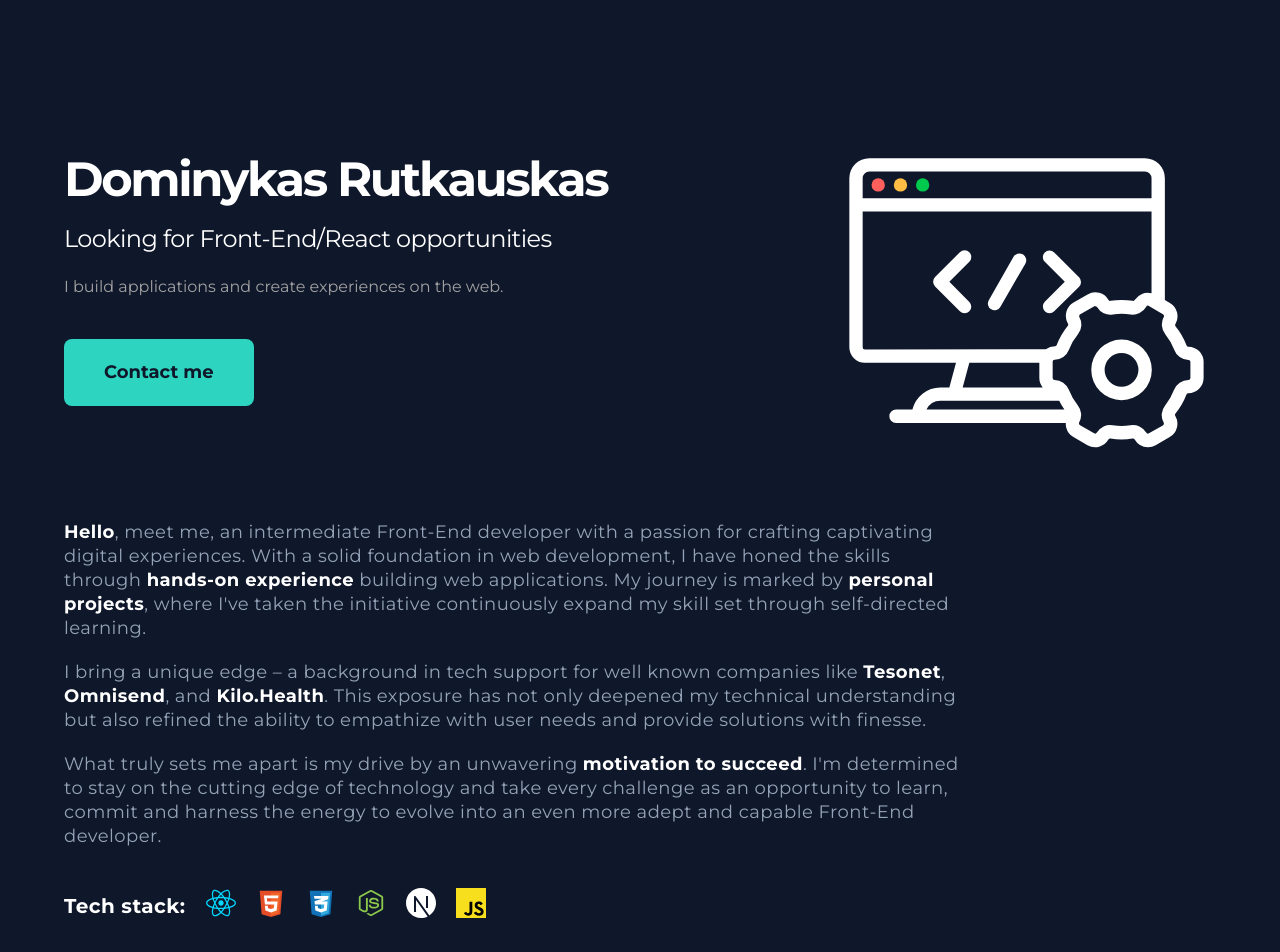
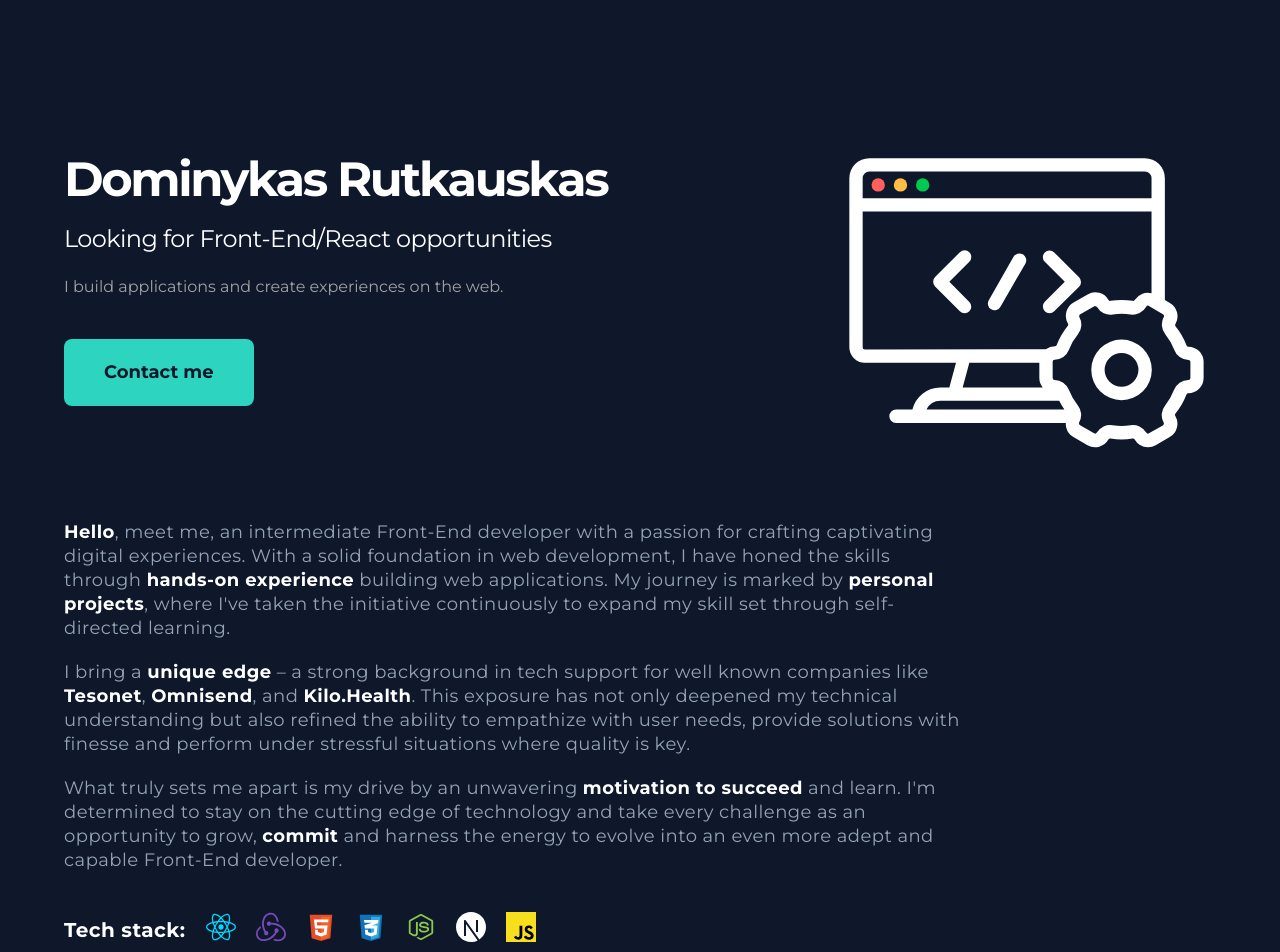
Before and after one commit to domrut/portfolio, a Next.js app in the folder front/: page / in a window 1280 px wide. Shown: the top 952 px of the page. Built offline with nearby package versions, Linux system fonts and the light colour scheme; no server answers; the database is empty.

Commit message:
text changes/styling

```diff
--- a/front/components/introduction.tsx
+++ b/front/components/introduction.tsx
@@ -4,23 +4,26 @@ import CSSIcon from "./svg/cssIcon";
 import NodeIcon from "./svg/nodeIcon";
 import NextIcon from "./svg/nextIcon";
 import JsIcon from "./svg/jsIcon";
+import ReduxToolkit from "./svg/reduxToolkitIcon";
+import Git from "./svg/gitIcon";
 
 export default function Introduction () {
     return (
         <section className="my-10 text-slate-400 text-base sm:text-[18px] tracking-wide max-w-4xl">
             <section>
                 <p>
-                    <span className="text-white font-semibold">Hello</span>, meet me, an intermediate Front-End developer with a passion for crafting captivating digital experiences. With a solid foundation in web development, I have honed the skills through <span className="text-white font-semibold">hands-on experience</span> building web applications. My journey is marked by <a href="https://github.com/domrut" className="text-white font-semibold hover:text-teal-400">personal projects</a>, where I've taken the initiative continuously expand my skill set through self-directed learning.</p>
+                    <span className="text-white font-semibold">Hello</span>, meet me, an intermediate Front-End developer with a passion for crafting captivating digital experiences. With a solid foundation in web development, I have honed the skills through <span className="text-white font-semibold">hands-on experience</span> building web applications. My journey is marked by <a href="https://github.com/domrut" className="text-white font-semibold hover:text-teal-400">personal projects</a>, where I've taken the initiative continuously to expand my skill set through self-directed learning.</p>
                 <p className="my-5">
-                    I bring a unique edge – a background in tech support for well known companies like <a href="https://tesonet.com" target="_blank" className="text-white font-semibold hover:text-teal-400">Tesonet</a>, <a href="https://omnisend.com" target="_blank" className="text-white font-semibold hover:text-teal-400">Omnisend</a>, and <a href="https://kilo.health" target="_blank" className="text-white font-semibold hover:text-teal-400">Kilo.Health</a>. This exposure has not only deepened my technical understanding but also refined the ability to empathize with user needs and provide solutions with finesse.</p>
+                    I bring a <span className="text-white font-semibold">unique edge</span> – a strong background in tech support for well known companies like <a href="https://tesonet.com" target="_blank" className="text-white font-semibold hover:text-teal-400">Tesonet</a>, <a href="https://omnisend.com" target="_blank" className="text-white font-semibold hover:text-teal-400">Omnisend</a>, and <a href="https://kilo.health" target="_blank" className="text-white font-semibold hover:text-teal-400">Kilo.Health</a>. This exposure has not only deepened my technical understanding but also refined the ability to empathize with user needs, provide solutions with finesse and perform under stressful situations where quality is key.</p>
                 <p>
-                    What truly sets me apart is my drive by an unwavering <span className="text-white font-semibold">motivation to succeed</span>. I'm determined to stay on the cutting edge of technology and take every challenge as an opportunity to learn, commit and harness the energy to evolve into an even more adept and capable Front-End developer.
+                    What truly sets me apart is my drive by an unwavering <span className="text-white font-semibold">motivation to succeed</span> and learn. I'm determined to stay on the cutting edge of technology and take every challenge as an opportunity to grow, <span className="tooltip"><span className="text-white font-semibold">commit</span><span className="tooltipIcon"><Git/></span></span> and harness the energy to evolve into an even more adept and capable Front-End developer.
                 </p>
             </section>
             <section className="mt-10 flex flex-col sm:flex-row items-start sm:items-center">
                 <p className="text-white font-bold text-base sm:text-xl">Tech stack:</p>
                 <section className="mt-5 [&>*]:mr-5 sm:[&>*]:mr-0 sm:[&>*]:ml-5 sm:mt-0">
                     <ReactIcon/>
+                    <ReduxToolkit/>
                     <HTMLIcon/>
                     <CSSIcon/>
                     <NodeIcon/>
--- /dev/null
+++ b/front/components/svg/gitIcon.tsx
@@ -0,0 +1,8 @@
+export default function Git() {
+    return (
+        <svg width="40px" height="40px" viewBox="0 0 32 32" fill="none" xmlns="http://www.w3.org/2000/svg">
+            <path d="M2.58536 17.4132C1.80488 16.6327 1.80488 15.3673 2.58536 14.5868L14.5868 2.58536C15.3673 1.80488 16.6327 1.80488 17.4132 2.58536L29.4146 14.5868C30.1951 15.3673 30.1951 16.6327 29.4146 17.4132L17.4132 29.4146C16.6327 30.1951 15.3673 30.1951 14.5868 29.4146L2.58536 17.4132Z" fill="#EE513B"/>
+            <path d="M12.1489 5.06152L10.9336 6.27686L14.0725 9.41577C13.9455 9.68819 13.8746 9.99201 13.8746 10.3124C13.8746 11.222 14.4461 11.9981 15.2496 12.3012V19.9798C14.4461 20.2829 13.8746 21.059 13.8746 21.9686C13.8746 23.1422 14.826 24.0936 15.9996 24.0936C17.1732 24.0936 18.1246 23.1422 18.1246 21.9686C18.1246 21.144 17.6549 20.429 16.9684 20.0768V12.3117L19.9689 15.3122C19.8481 15.5791 19.7809 15.8754 19.7809 16.1874C19.7809 17.361 20.7323 18.3124 21.9059 18.3124C23.0795 18.3124 24.0309 17.361 24.0309 16.1874C24.0309 15.0138 23.0795 14.0624 21.9059 14.0624C21.6778 14.0624 21.4582 14.0983 21.2522 14.1648L18.0297 10.9423C18.0914 10.7433 18.1246 10.5317 18.1246 10.3124C18.1246 9.13878 17.1732 8.18738 15.9996 8.18738C15.7803 8.18738 15.5688 8.22061 15.3697 8.2823L12.1489 5.06152Z" fill="white"/>
+        </svg>
+    )
+}
--- /dev/null
+++ b/front/components/svg/reduxToolkitIcon.tsx
@@ -0,0 +1,14 @@
+export default function ReduxToolkit() {
+    return (
+        <div className="tooltip">
+            <svg width="30px" height="30px" xmlns="http://www.w3.org/2000/svg" viewBox="0 0 333333 316450" shapeRendering="geometricPrecision"
+                 textRendering="geometricPrecision" imageRendering="optimizeQuality" fillRule="evenodd"
+                 clipRule="evenodd">
+                <path
+                    d="M230965 221006c12301-1273 21633-11878 21209-24604-423-12725-11029-22906-23754-22906h-848c-13151 424-23331 11453-22906 24603 424 6363 2969 11878 6786 15695-14422 28422-36479 49207-69565 66599-22482 11878-45811 16120-69141 13151-19089-2546-33935-11029-43269-25029-13573-20785-14845-43268-3392-65750 8060-16120 20784-27997 28844-33936-1696-5515-4242-14846-5514-21633-61507 44541-55143 104776-36480 133197 13998 21211 42418 34361 73807 34361 8483 0 16966-849 25450-2969 54296-10606 95442-42845 118771-90779zm74656-52600c-32238-37754-79746-58539-134042-58539h-6786c-3818-7635-11878-12727-20785-12727h-849c-13148 424-23328 11453-22905 24604 424 12725 11028 22906 23754 22906h848c9332-425 17392-6363 20785-14423h7635c32238 0 62779 9332 90352 27573 21208 13999 36479 32239 44962 54297 7211 17817 6787 35208-849 50056-11876 22482-31813 34784-58112 34784-16967 0-33086-5091-41570-8909-4665 4242-13150 11028-19088 15272 18241 8483 36905 13150 54720 13150 40722 0 70839-22483 82292-44965 12301-24604 11452-67023-20361-103079zM90137 228216c424 12726 11029 22906 23754 22906h849c13150-423 23330-11453 22905-24603-423-12726-11029-22906-23754-22906h-848c-849 0-2122 0-2969 423-17392-28845-24603-60234-22057-94170 1695-25452 10180-47510 25026-65751 12301-15695 36055-23331 52174-23754 44962-849 64050 55144 65323 77628 5515 1272 14846 4242 21210 6363C246659 35633 204241 0 163521 0c-38177 0-73384 27573-87383 68296-19512 54297-6786 106472 16968 147620-2120 2969-3393 7635-2969 12302v-1z"
+                    fill="#764abc"/>
+            </svg>
+            <span className="tooltipText text-sm">Redux TK</span>
+        </div>
+    )
+}
--- a/front/styles/globals.css
+++ b/front/styles/globals.css
@@ -15,10 +15,18 @@ body {
   @apply relative inline-block;
 }
 
-.tooltip .tooltipText {
+.tooltipText {
   @apply invisible w-[85px] bg-slate-600 text-white text-center rounded-lg p-1 absolute z-10 ml-[-60px] opacity-0 transition-opacity;
   bottom: -130%;
   left: 120%;
+}
+
+.tooltipIcon {
+  @apply invisible w-max absolute z-10 opacity-0 transition-opacity left-[25%] top-[-170%];
+}
+
+.tooltip:hover .tooltipIcon {
+  @apply visible opacity-100;
 }
 
 .tooltip:hover .tooltipText {
```
